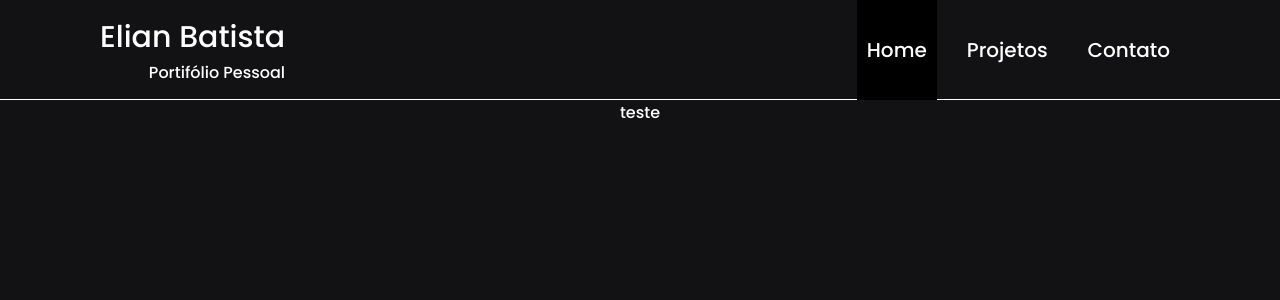
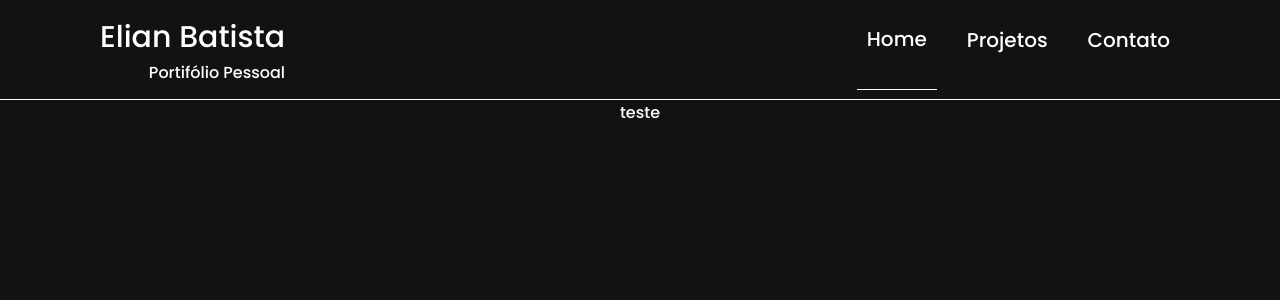
Before and after one commit to Elian-beep/basic-portfolio, a Next.js app: page / in a window 1280 px wide. Shown: the top 300 px of the page. Built offline with nearby package versions, Linux system fonts and the light colour scheme.

Commit message:
modificação do link ativado

```diff
--- a/components/Header/style.js
+++ b/components/Header/style.js
@@ -69,7 +69,8 @@ export const Ancora = styled.a`
     transition: 0.3s;
 
     &.active{ //** Quando a pagina em questao for da ancora clicada
-        background-color: black;
+        border-bottom: 1px solid white;
+        margin-bottom: 1em;
     }
 
     @media (min-width: 560px){
```
